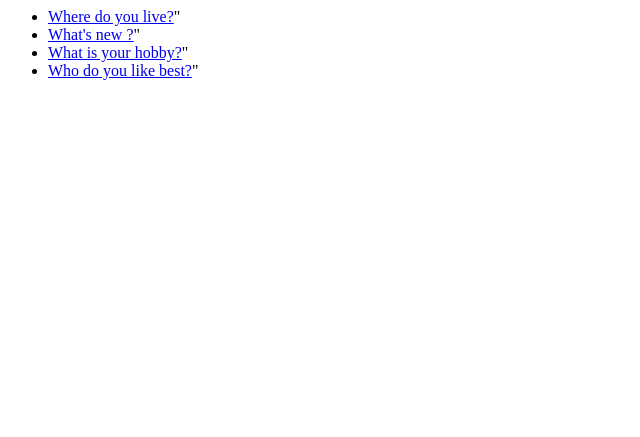
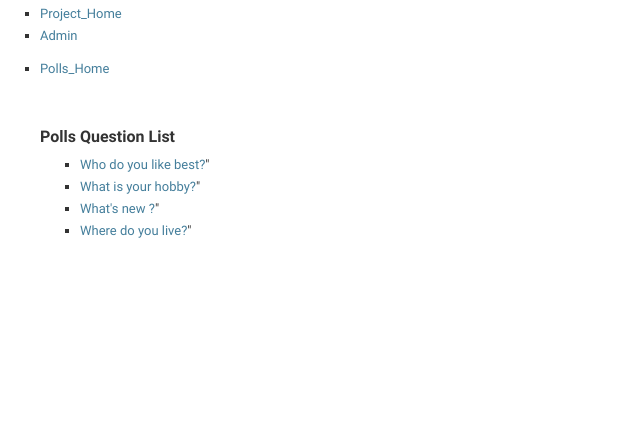
Before and after one commit to KueNiYam/Django-study, a Django app: page /polls/ in a window 1280 px wide. Shown: the top 437 px of the page, without its empty margins (0-640 px from the left). Before the commit the page ends 80 px from the top, so only its background shows below. Run offline with Django 3.2, Linux system fonts and the light colour scheme; data comes from the database, SQL or seed files in the repository; both versions use the stored data as it was after the commit.

Commit message:
공부 9일 차

```diff
--- a/sample/books/apps.py
+++ b/sample/books/apps.py
@@ -3,3 +3,4 @@ from django.apps import AppConfig
 
 class BooksConfig(AppConfig):
     name = 'books'
+    verbose_name = 'Book-Author-Publisher App'
--- a/sample/mysite/urls.py
+++ b/sample/mysite/urls.py
@@ -15,9 +15,11 @@ Including another URLconf
 """
 from django.contrib import admin
 from django.urls import path, include
+from mysite import views
 
 urlpatterns = [
     path('admin/', admin.site.urls),
+    path('', views.HomeView.as_view(), name='home'),
     path('polls/', include('polls.urls')),
     path('books/', include('books.urls'))
 ]
--- a/sample/polls/templates/polls/detail.html
+++ b/sample/polls/templates/polls/detail.html
@@ -1,3 +1,7 @@
+{% extends "base_polls.html" %}
+
+{% block content %}
+
     <h1>{{ question.question_text }}</h1>
 
     {% if error_message %}
@@ -12,3 +16,5 @@
         {% endfor %}
         <input type="submit" value="vote" />
     </form>
+
+{% endblock content %}
--- a/sample/polls/templates/polls/index.html
+++ b/sample/polls/templates/polls/index.html
@@ -1,11 +1,16 @@
+{% extends "base_polls.html" %}
+
+{% block content %}
+    <h2>Polls Question List</h2>
     {% if latest_question_list %}
         <ul>
             {% for question in latest_question_list %}
             <li>
-            <a href="/polls/{{ question.id }}/">{{ question.question_text }}</a>"
+                <a href="{% url 'polls:detail' question.id %}">{{ question.question_text }}</a>"
             </li>
             {% endfor %}
         </ul>
     {% else %}
         <p>No polls are available.</p>
     {% endif %}
+{% endblock content %}
--- a/sample/polls/templates/polls/results.html
+++ b/sample/polls/templates/polls/results.html
@@ -1,3 +1,5 @@
+{% extends "base_polls.html" %}
+{% block content %}
     <h1>{{ question.question_text }}</h1>
 
     <ul>
@@ -7,3 +9,4 @@
     </ul>
 
     <a href="{% url 'polls:detail' question.id %}">Vote again?</a>
+{% endblock content %}
--- a/sample/polls/urls.py
+++ b/sample/polls/urls.py
@@ -3,8 +3,8 @@ from . import views
 
 app_name = 'polls'
 urlpatterns = [
-    path('', views.index, name='index'),
-    path('<int:question_id>/', views.detail, name='detail'),
-    path('<int:question_id>/results/', views.results, name='results'),
-    path('<int:question_id>/vote/', views.vote, name='vote')
+    path('', views.IndexView.as_view(), name='index'),
+    path('<int:pk>/', views.DetailView.as_view(), name='detail'),
+    path('<int:pk>/results/', views.ResultsView.as_view(), name='results'),
+    path('<int:pk>/vote/', views.VoteView.as_view(), name='vote')
 ]
--- a/sample/polls/views.py
+++ b/sample/polls/views.py
@@ -1,37 +1,42 @@
 from django.shortcuts import render, get_object_or_404
 from django.http import HttpResponseRedirect
 from django.urls import reverse
+from django.views import generic
+
 from .models import Question, Choice
 
 
 # Create your views here.
 
-def index(request):
-    latest_question_list = Question.objects.all().order_by('-pub_date')[:5]
-    context = {'latest_question_list': latest_question_list}
-    return render(request, 'polls/index.html', context)
+class IndexView(generic.ListView):
+    template_name = 'polls/index.html'
+    context_object_name = 'latest_question_list'
+
+    def get_queryset(self):
+        return Question.objects.order_by('pub_date')[:5]
 
 
-def detail(request, question_id):
-    question = get_object_or_404(Question, pk=question_id)
-    return render(request, 'polls/detail.html', {'question': question})
+class DetailView(generic.DetailView):
+    model = Question
+    template_name = 'polls/detail.html'
 
 
-def vote(request, question_id):
-    question = get_object_or_404(Question, pk=question_id)
-    try:
-        selected_choice = question.choice_set.get(pk=request.POST['choice'])
-    except (KeyError, Choice.DoesNotExist):
-        return render(request, 'polls/detail.html', {
-            'question': question,
-            'error_message': "You didn't select a choice.",
-        })
-    else:
-        selected_choice.votes += 1
-        selected_choice.save()
-        return HttpResponseRedirect(reverse('polls:results', args=(question.id,)))
+class ResultsView(generic.DetailView):
+    model = Question
+    template_name = 'polls/results.html'
 
 
-def results(request, question_id):
-    question = get_object_or_404(Question, pk=question_id)
-    return render(request, 'polls/results.html', {'question': question})
+class VoteView(generic.View):
+    def post(self, request, pk):
+        question = get_object_or_404(Question, pk=pk)
+        try:
+            selected_choice = question.choice_set.get(pk=request.POST['choice'])
+        except (KeyError, Choice.DoesNotExist):
+            return render(request, 'polls/detail.html', {
+                'question': question,
+                'error_message': "You didn't select a choice.",
+            })
+        else:
+            selected_choice.votes += 1
+            selected_choice.save()
+            return HttpResponseRedirect(reverse('polls:results', args=(question.id,)))
--- /dev/null
+++ b/sample/templates/base_polls.html
@@ -0,0 +1,10 @@
+{% extends "base.html" %}
+
+<title>{% block title %}Polls Application Site{% endblock %}</title>
+
+{% block sidebar %}
+    {{ block.super }}
+    <ul>
+        <li><a href="/polls">Polls_Home</a></li>
+    </ul>
+{% endblock %}
```
Also changed, not shown: sample/mysite/views.py (added, +15 -0 lines), sample/templates/home.html (added, +12 -0 lines), sample/db.sqlite3. Lines whose indentation alone changed are shown as unchanged.
